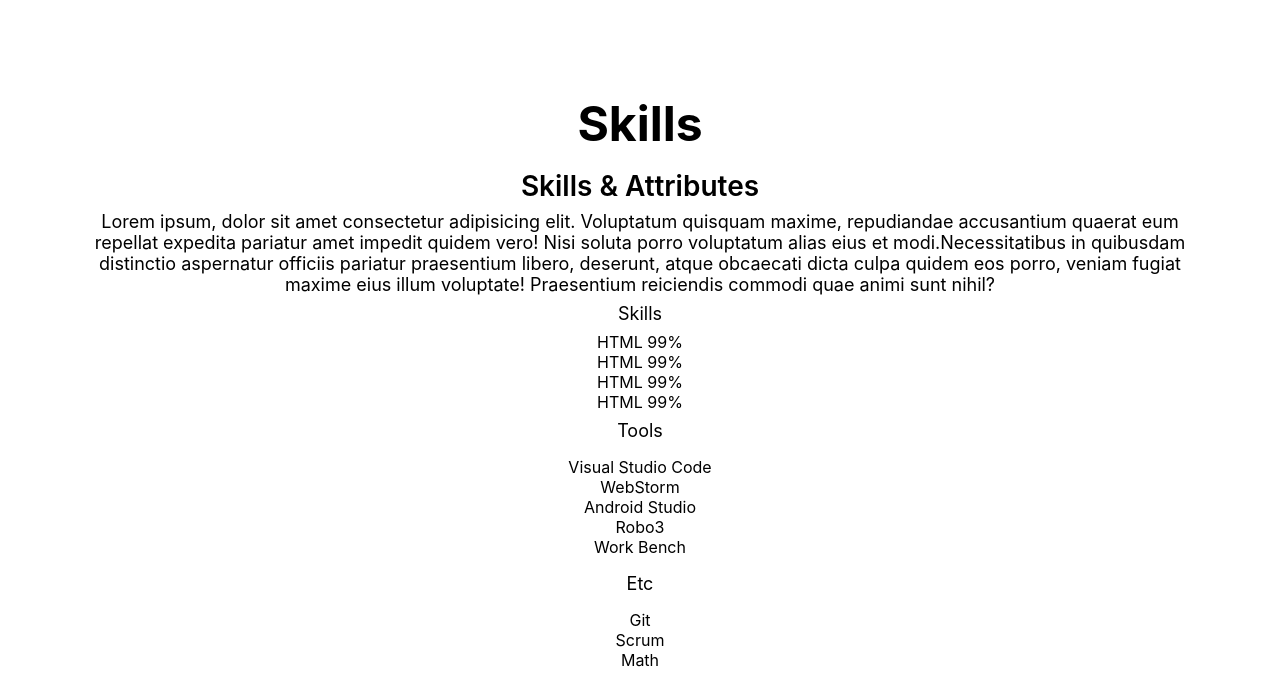
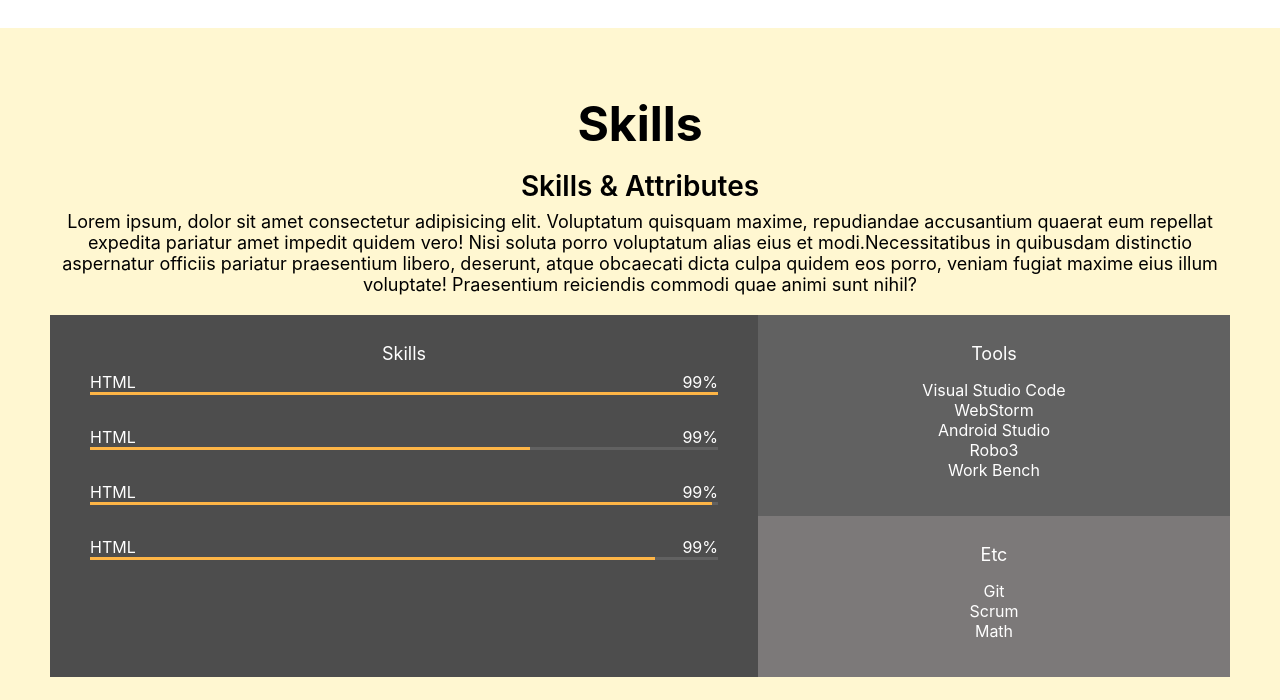
Before and after one commit to takeaways/portfolio, a plain HTML site: page index.html in a window 1280 px wide. Shown: the part 1460-2160 px from the top of the page. Drawn offline with Linux system fonts and the light colour scheme; files whose address does not match are found by name.

Commit message:
css skill

```diff
--- a/index.html
+++ b/index.html
@@ -54,7 +54,7 @@
 		</section>
 
 		<!-- About -->
-		<section id="about" class="section">
+		<section id="about" class="section section__container">
 			<h1 class="about__title">About Me</h1>
 			<p>
 				Lorem ipsum dolor sit amet consectetur adipisicing elit. In nisi facere
@@ -115,22 +115,23 @@
 
 		<!-- Skills -->
 		<section id="skills" class="section">
+			<div class="section__container">
 				<h1>Skills</h1>
 				<h2>Skills & Attributes</h2>
 				<p>
 					Lorem ipsum, dolor sit amet consectetur adipisicing elit. Voluptatum
 					quisquam maxime, repudiandae accusantium quaerat eum repellat expedita
 					pariatur amet impedit quidem vero! Nisi soluta porro voluptatum alias
-				eius et modi.Necessitatibus in quibusdam distinctio aspernatur officiis
-				pariatur praesentium libero, deserunt, atque obcaecati dicta culpa
-				quidem eos porro, veniam fugiat maxime eius illum voluptate! Praesentium
-				reiciendis commodi quae animi sunt nihil?
+					eius et modi.Necessitatibus in quibusdam distinctio aspernatur
+					officiis pariatur praesentium libero, deserunt, atque obcaecati dicta
+					culpa quidem eos porro, veniam fugiat maxime eius illum voluptate!
+					Praesentium reiciendis commodi quae animi sunt nihil?
 				</p>
 				<div class="skillset">
 					<div class="skillset__left">
 						<h3 class="skillset__title">Skills</h3>
 						<div class="skill">
-						<div class="skill__descript">
+							<div class="skill__description">
 								<span>HTML</span>
 								<span>99%</span>
 							</div>
@@ -139,30 +140,30 @@
 							</div>
 						</div>
 						<div class="skill">
-						<div class="skill__descript">
+							<div class="skill__description">
 								<span>HTML</span>
 								<span>99%</span>
 							</div>
 							<div class="skill__bar">
-							<div class="skill__value"></div>
+								<div class="skill__value" style="width: 70%;"></div>
 							</div>
 						</div>
 						<div class="skill">
-						<div class="skill__descript">
+							<div class="skill__description">
 								<span>HTML</span>
 								<span>99%</span>
 							</div>
 							<div class="skill__bar">
-							<div class="skill__value"></div>
+								<div class="skill__value" style="width: 99%;"></div>
 							</div>
 						</div>
 						<div class="skill">
-						<div class="skill__descript">
+							<div class="skill__description">
 								<span>HTML</span>
 								<span>99%</span>
 							</div>
 							<div class="skill__bar">
-							<div class="skill__value"></div>
+								<div class="skill__value" style="width: 90%;"></div>
 							</div>
 						</div>
 					</div>
@@ -184,6 +185,7 @@
 								<li><span>Scrum</span></li>
 								<li><span>Math</span></li>
 							</ul>
+						</div>
 					</div>
 				</div>
 			</div>
--- a/static/css/style.css
+++ b/static/css/style.css
@@ -175,6 +175,10 @@ p {
 .section {
 	padding: 50px;
 	text-align: center;
+
+	margin: auto;
+}
+.section__container {
 	max-width: 1200px;
 	margin: auto;
 }
@@ -236,3 +240,53 @@ p {
 .job__period {
 	font-size: var(--font-micro);
 }
+
+/* Skills */
+#skills {
+	background-color: var(--color-yellow);
+}
+
+.skillset {
+	display: flex;
+	background-color: var(--color-light-grey);
+	color: var(--color-white);
+	margin: 20px 0;
+}
+
+.skillset__title {
+	color: var(--color-white);
+}
+
+.skillset__left {
+	flex-basis: 60%;
+	background-color: var(--color-dark-grey);
+	padding: 20px 40px;
+}
+.skill {
+	margin-bottom: 32px;
+}
+.skill__description {
+	display: flex;
+	justify-content: space-between;
+}
+.skill__bar {
+	width: 100%;
+	height: 3px;
+	background-color: var(--color-grey);
+}
+.skill__value {
+	height: 3px;
+	background-color: var(--color-orange);
+}
+.skillset__right {
+	flex-basis: 40%;
+}
+
+.tools {
+	background-color: var(--color-grey);
+}
+
+.tools,
+.etc {
+	padding: 20px;
+}
```
Lines whose indentation alone changed are shown as unchanged.
